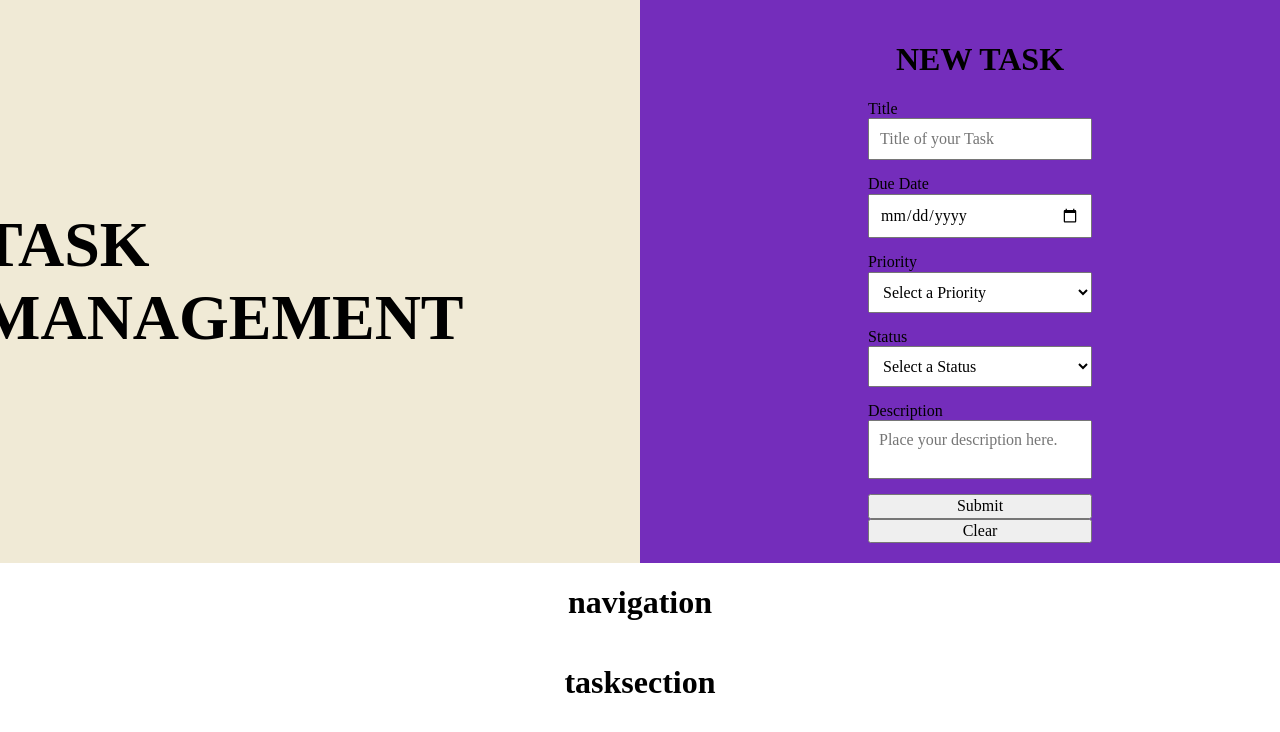
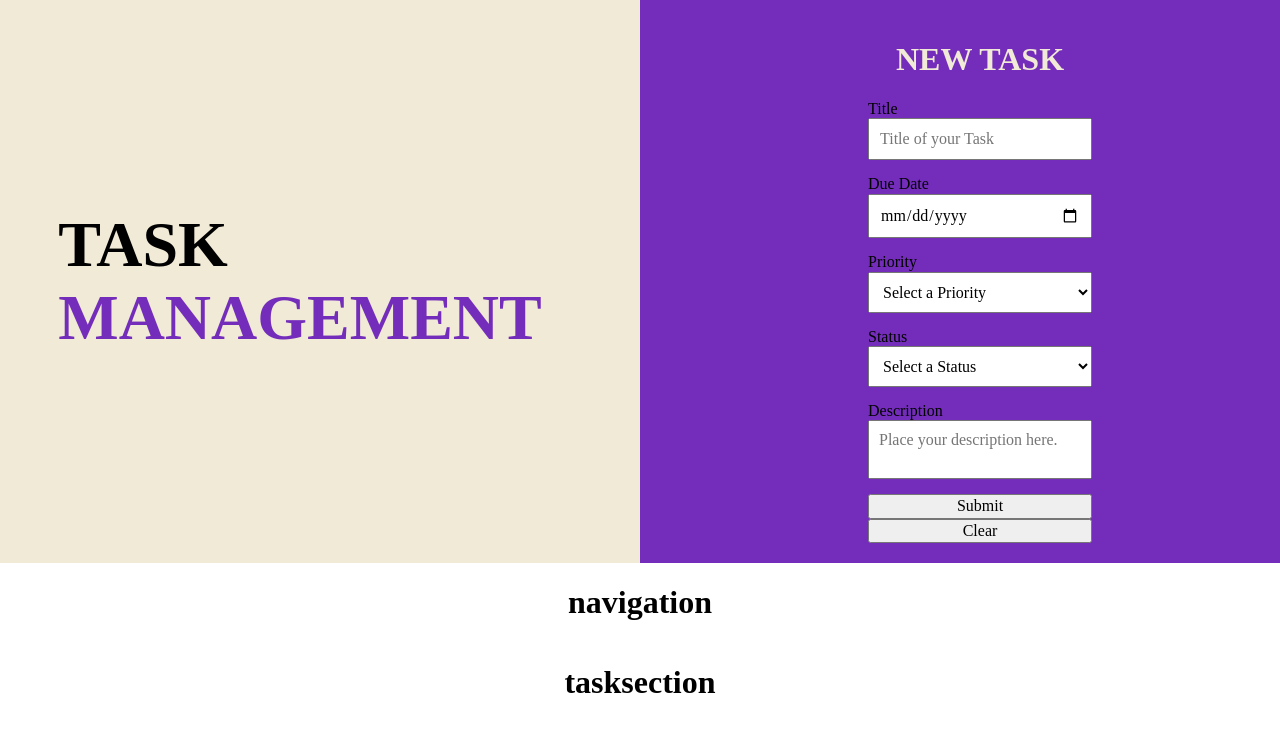
Before and after one commit to RayYepiz/taskManager, a React (Vite) app: page / in a window 1280 px wide. Shown: the top 732 px of the page. Built offline with nearby package versions, Linux system fonts and the light colour scheme.

Commit message:
adjusting basic elements

```diff
--- a/src/components/HeroSection.jsx
+++ b/src/components/HeroSection.jsx
@@ -6,11 +6,11 @@ function HeroSection() {
     <div className="heroWrapper">
       <div className="heroSide">
         <h1>
-          TASK <span>MANAGEMENT</span>
+          TASK <span className="mgmt">MANAGEMENT</span>
         </h1>
       </div>
       <div className="formSide">
-        <h1>NEW TASK</h1>
+        <h1 className="formHeader">NEW TASK</h1>
         <MyForm />
       </div>
     </div>
```
